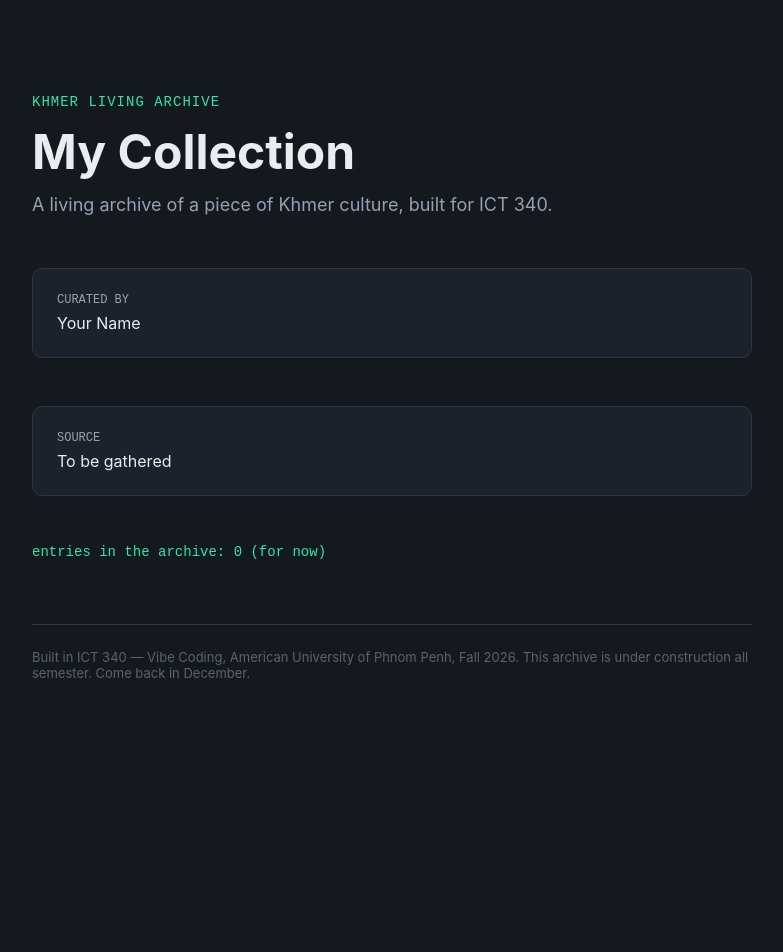
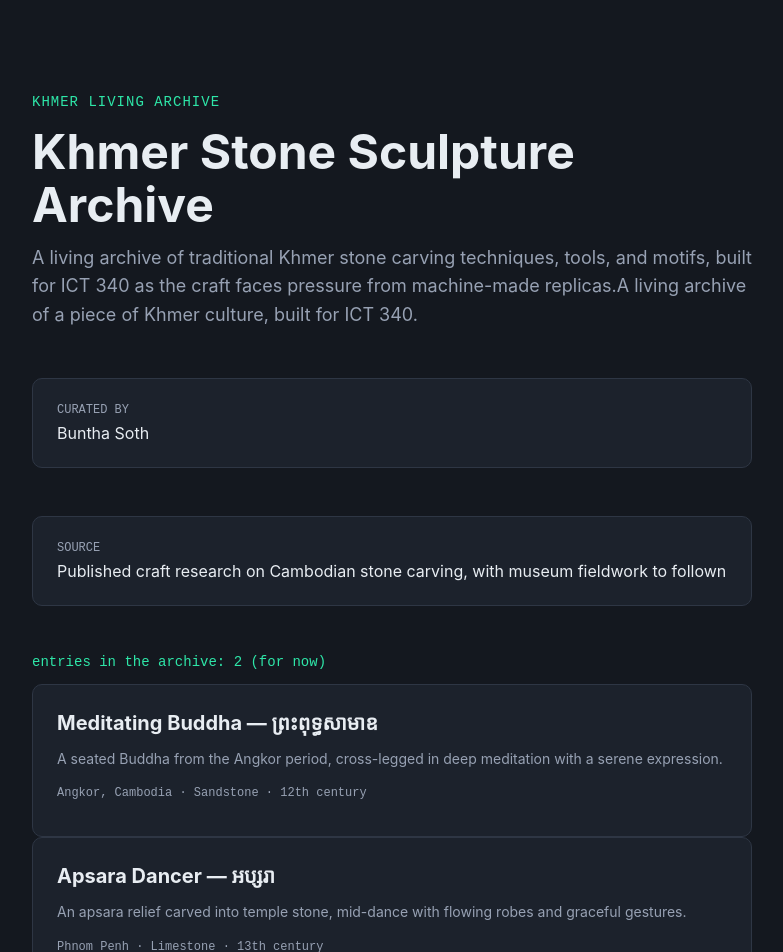
Before and after one commit to bun-tha/khmer-sculture-archive, a Next.js app: page / in a window 1280 px wide. Shown: the top 952 px of the page, without its empty margins (248-1031 px from the left). Before the commit the page ends 800 px from the top, so only its background shows below. Built offline with nearby package versions, Linux system fonts and the light colour scheme.

Commit message:
lab1: personalize collection config

```diff
--- a/app/page.js
+++ b/app/page.js
@@ -1,4 +1,22 @@
 import collection from "../collection.config.js";
+import EntryCard from "../components/EntryCard.js";
+
+const entries = [
+  {
+    title: "Meditating Buddha — ព្រះពុទ្ធសាមាឧ",
+    description: "A seated Buddha from the Angkor period, cross-legged in deep meditation with a serene expression.",
+    location: "Angkor, Cambodia",
+    material: "Sandstone",
+    era: "12th century",
+  },
+  {
+    title: "Apsara Dancer — អប្សរា",
+    description: "An apsara relief carved into temple stone, mid-dance with flowing robes and graceful gestures.",
+    location: "Phnom Penh",
+    material: "Limestone",
+    era: "13th century",
+  },
+];
 
 const styles = {
   wrap: {
@@ -72,7 +90,11 @@ export default function Home() {
         <p style={styles.cardValue}>{collection.source}</p>
       </div>
 
-      <p style={styles.count}>entries in the archive: 0 (for now)</p>
+      <p style={styles.count}>entries in the archive: {entries.length} (for now)</p>
+
+      {entries.map((entry) => (
+        <EntryCard key={entry.title} entry={entry} />
+      ))}
 
       <footer style={styles.footer}>
         Built in ICT 340 — Vibe Coding, American University of Phnom Penh, Fall
--- a/collection.config.js
+++ b/collection.config.js
@@ -8,16 +8,16 @@
 
 const collection = {
   // What does your archive collect? e.g. "Khmer Proverbs"
-  name: "My Collection",
+  name: "Khmer Stone Sculpture Archive",
 
   // One sentence: what is this archive, and why does it matter?
-  description: "A living archive of a piece of Khmer culture, built for ICT 340.",
+  description: "A living archive of traditional Khmer stone carving techniques, tools, and motifs, built for ICT 340 as the craft faces pressure from machine-made replicas.A living archive of a piece of Khmer culture, built for ICT 340.",
 
   // Who is building this archive? Your name, as you want it shown.
-  curator: "Your Name",
+  curator: "Buntha Soth",
 
   // Where does your knowledge come from? A person, a place, a community.
-  source: "To be gathered",
+  source: "Published craft research on Cambodian stone carving, with museum fieldwork to follown",
 };
 
 export default collection;
--- /dev/null
+++ b/components/EntryCard.js
@@ -0,0 +1,39 @@
+const styles = {
+  card: {
+    padding: 24,
+    backgroundColor: "#1C222C",
+    border: "1px solid #2E3644",
+    borderRadius: 10,
+  },
+  title: {
+    fontSize: 20,
+    fontWeight: 700,
+    margin: 0,
+  },
+  description: {
+    fontSize: 14,
+    color: "#97A1B3",
+    lineHeight: 1.6,
+    margin: "12px 0 0",
+  },
+  meta: {
+    fontFamily: "'Courier New', monospace",
+    fontSize: 12,
+    color: "#97A1B3",
+    marginTop: 16,
+  },
+};
+
+export default function EntryCard({ entry }) {
+  const meta = [entry.location, entry.material, entry.era]
+    .filter(Boolean)
+    .join(" · ");
+
+  return (
+    <article style={styles.card}>
+      <h3 style={styles.title}>{entry.title}</h3>
+      <p style={styles.description}>{entry.description}</p>
+      <p style={styles.meta}>{meta}</p>
+    </article>
+  );
+}
```
